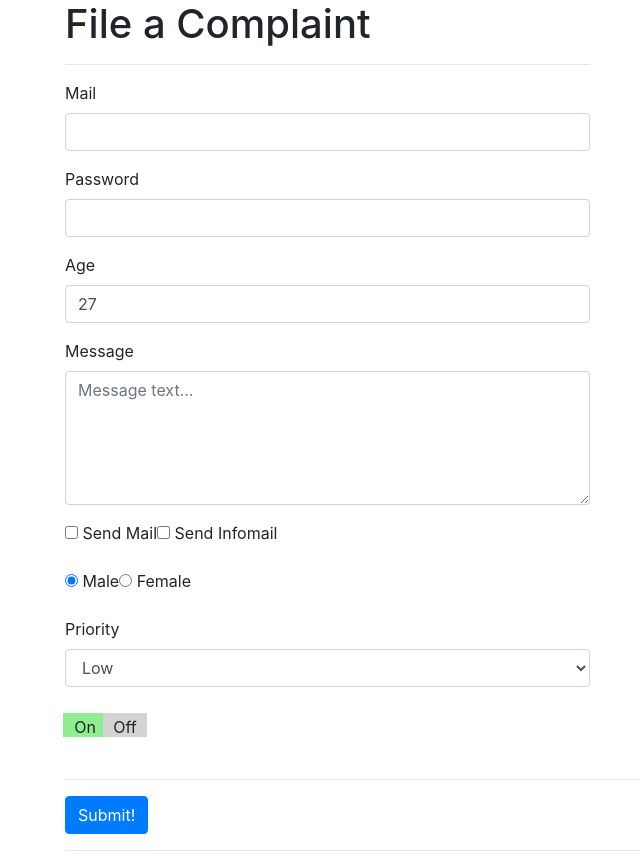
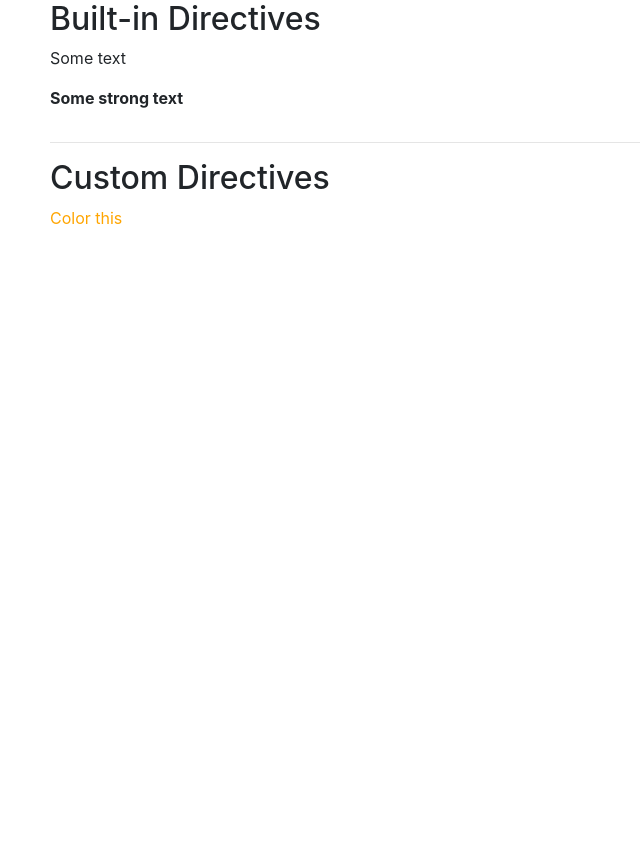
Before and after one commit to wdudek82/vuejs-2-the-complete-guide, a Vue app: page / in a window 1280 px wide. Shown: the whole page, without its empty margins (35-675 px from the left). After the commit the page ends 800 px from the top, so only its background shows below. Built offline with nearby package versions, Linux system fonts and the light colour scheme.

Commit message:
Creating global directives

```diff
--- a/src/App.vue
+++ b/src/App.vue
@@ -1,16 +1,17 @@
 <template>
-  <div id="app" class="container">
-    <handling-forms></handling-forms>
+  <div id="app">
+    <app-directives></app-directives>
   </div>
 </template>
 
 <script>
-import HandlingForms from './components/handling-forms/HandlingForms';
+
+import AppDirectives from './components/directives/AppDirectives';
 
 export default {
   name: 'App',
   components: {
-    HandlingForms,
+    AppDirectives,
   },
 };
 </script>
--- /dev/null
+++ b/src/components/directives/AppDirectives.vue
@@ -0,0 +1,26 @@
+<template>
+  <div class="container">
+    <div class="row">
+      <div class="col-xs-12 col-sm-8 col-sm-offset-2 col-md-6 col-md-offset-3">
+        <h2>Built-in Directives</h2>
+        <p v-text="'Some text'"></p>
+        <p v-html="'<strong>Some strong text</strong>'"></p>
+      </div>
+    </div>
+    <hr>
+    <div class="row">
+      <div class="col-xs-12 col-sm-8 col-sm-offset-2 col-md-6 col-md-offset-3">
+        <h2>Custom Directives</h2>
+        <p v-highlight:color.delayed="'orange'">Color this</p>
+      </div>
+    </div>
+  </div>
+</template>
+
+<script>
+export default {
+  name: 'AppDirectives',
+};
+</script>
+
+<style scoped></style>
--- a/src/main.js
+++ b/src/main.js
@@ -6,6 +6,27 @@ Vue.config.productionTip = false;
 
 /* Component registered globally */
 Vue.component('app-servers', Home);
+
+/* Global Directive */
+Vue.directive('highlight', {
+  bind(el, binding, vnode) {
+    // el.style.background = 'green';
+    // el.style.background = binding.value;
+    let delay = 0;
+
+    if (binding.modifiers['delayed']) {
+      delay = 3000;
+    }
+
+    setTimeout(() => {
+      if (binding.arg === 'background') {
+        el.style.background = binding.value;
+      } else {
+        el.style.color = binding.value;
+      }
+    }, delay);
+  },
+});
 
 export const eventBus = new Vue({
   methods: {
```
